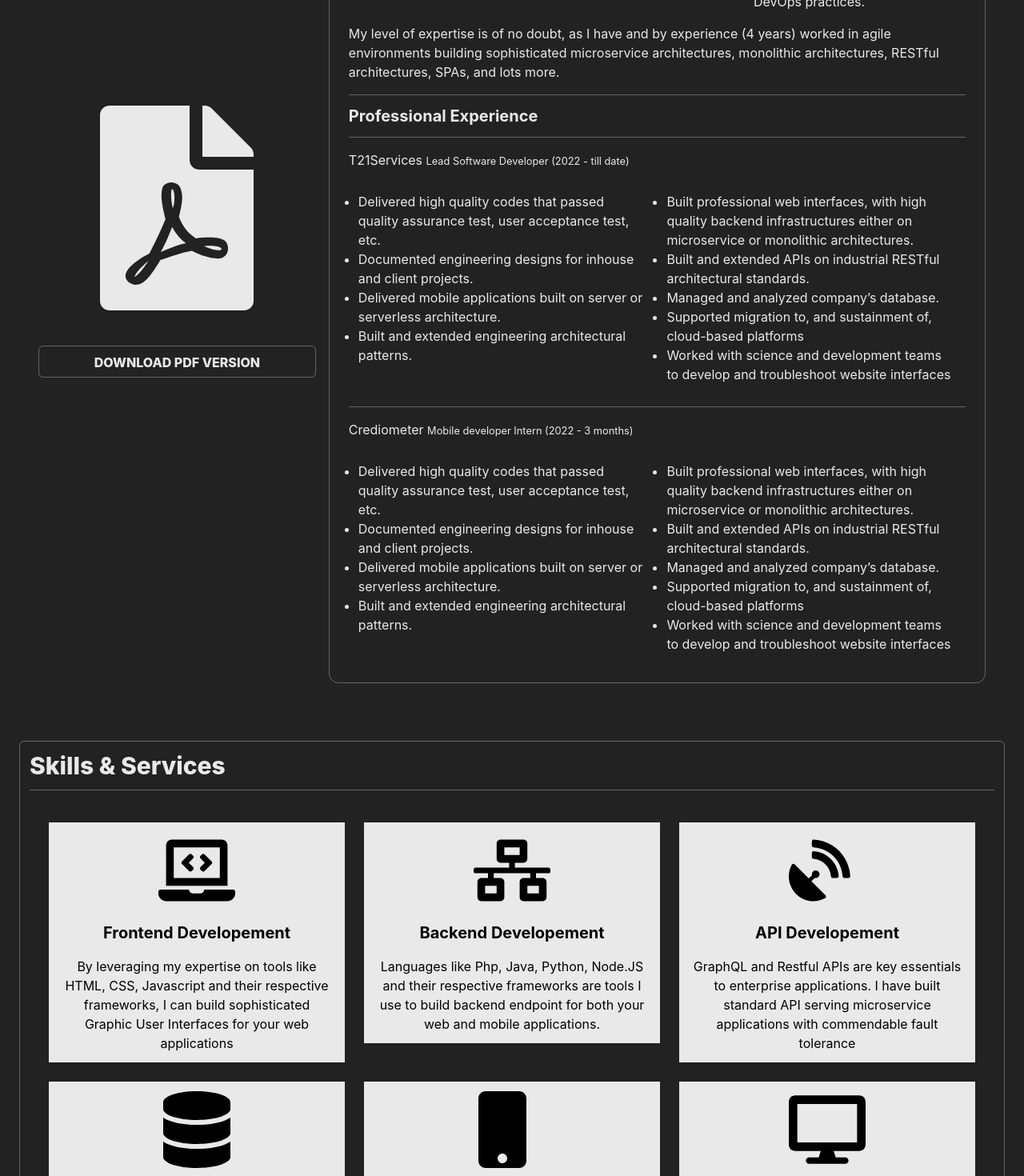
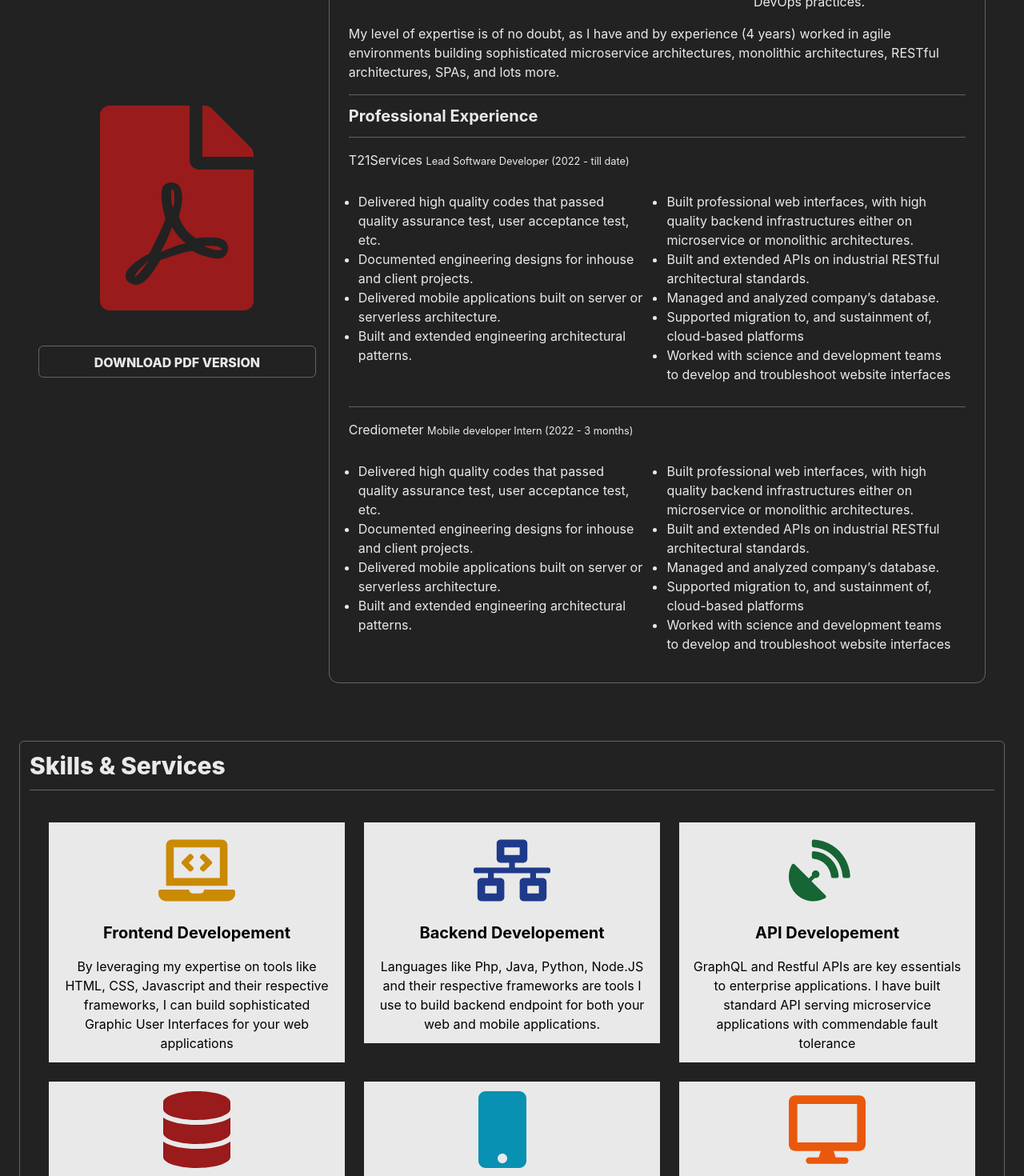
Before and after one commit to Chibueze-Adeyemi-Ajayi/REACT_portfolio, a React (Create React App) app: page / in a window 1280 px wide. Shown: the part 960-2430 px from the top of the page at 80% size. Built offline with nearby package versions, Linux system fonts and the light colour scheme.

Commit message:
My portfolio

```diff
--- a/src/components/contact.js
+++ b/src/components/contact.js
@@ -53,6 +53,12 @@ const Contact = () => {
                     <a className="underline text-blue-600" href="tel:+2348131869009">Call Me</a>
                     <a className="underline text-red-400" href="mailto:chibuezeadeyemi@gmail.com">Email Me</a>
                 </div>} />
+                <div className="w-full items-center h-fit p-6 flex flex-row space-x-4 border rounded-md border-white/30">
+                    <font className="text-6xl font-bold text-white/90">Thank you</font>
+                    <svg className="w-14 my-auto h-14" xmlns="http://www.w3.org/2000/svg" viewBox="0 0 496 512">
+                        <path className="fill-yellow-400" d="M0 256c0 137 111 248 248 248s248-111 248-248S385 8 248 8 0 119 0 256zm200-48c0 17.7-14.3 32-32 32s-32-14.3-32-32 14.3-32 32-32 32 14.3 32 32zm158.5 16.5c-14.8-13.2-46.2-13.2-61 0L288 233c-8.3 7.4-21.6.4-19.8-10.8 4-25.2 34.2-42.1 59.9-42.1S384 197 388 222.2c1.7 11.1-11.4 18.3-19.8 10.8l-9.7-8.5zM157.8 325.8C180.2 352.7 213 368 248 368s67.8-15.4 90.2-42.2c13.6-16.2 38.1 4.2 24.6 20.5C334.3 380.4 292.5 400 248 400s-86.3-19.6-114.8-53.8c-13.5-16.3 11.2-36.7 24.6-20.4z"/>
+                    </svg>
+                </div>
             </section>
         </div>
     );
--- a/src/components/overview.js
+++ b/src/components/overview.js
@@ -56,7 +56,7 @@ const Overview = () => {
                         </div>
                     </ul>
                     <font className="text-white/90">
-                        Additionally, I am excellent with mobile technologies like Android and IOS platforms. Combining my skillsets together,
+                        Additionally, I am excellent with mobile technologies like Android and IOS platforms. Combining my skillsets,
                         I have worked on powerful RESTful driven mobile applications designed using the industrial microservice architectural standard.
                     </font>
                 </div>
--- a/src/components/resume.js
+++ b/src/components/resume.js
@@ -6,7 +6,7 @@ const Resume = () => {
             <section className="lg:w-[500px] md:w-[400px] h-fit my-auto flex flex-col space-y-8">
                 <div className="w-full h-fit my-auto flex flex-col space-y-5">
                     <svg className="w-56 h-64 mx-auto my-auto" xmlns="http://www.w3.org/2000/svg" viewBox="0 0 384 512">
-                        <path className="fill-white/90" d="M181.9 256.1c-5-16-4.9-46.9-2-46.9 8.4 0 7.6 36.9 2 46.9zm-1.7 47.2c-7.7 20.2-17.3 43.3-28.4 62.7 18.3-7 39-17.2 62.9-21.9-12.7-9.6-24.9-23.4-34.5-40.8zM86.1 428.1c0 .8 13.2-5.4 34.9-40.2-6.7 6.3-29.1 24.5-34.9 40.2zM248 160h136v328c0 13.3-10.7 24-24 24H24c-13.3 0-24-10.7-24-24V24C0 10.7 10.7 0 24 0h200v136c0 13.2 10.8 24 24 24zm-8 171.8c-20-12.2-33.3-29-42.7-53.8 4.5-18.5 11.6-46.6 6.2-64.2-4.7-29.4-42.4-26.5-47.8-6.8-5 18.3-.4 44.1 8.1 77-11.6 27.6-28.7 64.6-40.8 85.8-.1 0-.1.1-.2.1-27.1 13.9-73.6 44.5-54.5 68 5.6 6.9 16 10 21.5 10 17.9 0 35.7-18 61.1-61.8 25.8-8.5 54.1-19.1 79-23.2 21.7 11.8 47.1 19.5 64 19.5 29.2 0 31.2-32 19.7-43.4-13.9-13.6-54.3-9.7-73.6-7.2zM377 105L279 7c-4.5-4.5-10.6-7-17-7h-6v128h128v-6.1c0-6.3-2.5-12.4-7-16.9zm-74.1 255.3c4.1-2.7-2.5-11.9-42.8-9 37.1 15.8 42.8 9 42.8 9z"/>
+                        <path className="fill-red-800" d="M181.9 256.1c-5-16-4.9-46.9-2-46.9 8.4 0 7.6 36.9 2 46.9zm-1.7 47.2c-7.7 20.2-17.3 43.3-28.4 62.7 18.3-7 39-17.2 62.9-21.9-12.7-9.6-24.9-23.4-34.5-40.8zM86.1 428.1c0 .8 13.2-5.4 34.9-40.2-6.7 6.3-29.1 24.5-34.9 40.2zM248 160h136v328c0 13.3-10.7 24-24 24H24c-13.3 0-24-10.7-24-24V24C0 10.7 10.7 0 24 0h200v136c0 13.2 10.8 24 24 24zm-8 171.8c-20-12.2-33.3-29-42.7-53.8 4.5-18.5 11.6-46.6 6.2-64.2-4.7-29.4-42.4-26.5-47.8-6.8-5 18.3-.4 44.1 8.1 77-11.6 27.6-28.7 64.6-40.8 85.8-.1 0-.1.1-.2.1-27.1 13.9-73.6 44.5-54.5 68 5.6 6.9 16 10 21.5 10 17.9 0 35.7-18 61.1-61.8 25.8-8.5 54.1-19.1 79-23.2 21.7 11.8 47.1 19.5 64 19.5 29.2 0 31.2-32 19.7-43.4-13.9-13.6-54.3-9.7-73.6-7.2zM377 105L279 7c-4.5-4.5-10.6-7-17-7h-6v128h128v-6.1c0-6.3-2.5-12.4-7-16.9zm-74.1 255.3c4.1-2.7-2.5-11.9-42.8-9 37.1 15.8 42.8 9 42.8 9z"/>
                     </svg> <br></br>
                     <a download href={cv} className="w-full h-10 text-white/90 font-extrabold text-center pt-2 border border-white/30 rounded-md">DOWNLOAD PDF VERSION</a>
                 </div>
--- a/src/components/skill.js
+++ b/src/components/skill.js
@@ -16,32 +16,32 @@ const Skill = () => {
                 <section className="w-full h-full p-6 grid grid-cols-3 gap-6">
                     <Card icon={
                         <svg className="w-24 mx-auto h-24" xmlns="http://www.w3.org/2000/svg" viewBox="0 0 640 512">
-                            <path className="fill-black" d="M255.03 261.65c6.25 6.25 16.38 6.25 22.63 0l11.31-11.31c6.25-6.25 6.25-16.38 0-22.63L253.25 192l35.71-35.72c6.25-6.25 6.25-16.38 0-22.63l-11.31-11.31c-6.25-6.25-16.38-6.25-22.63 0l-58.34 58.34c-6.25 6.25-6.25 16.38 0 22.63l58.35 58.34zm96.01-11.3l11.31 11.31c6.25 6.25 16.38 6.25 22.63 0l58.34-58.34c6.25-6.25 6.25-16.38 0-22.63l-58.34-58.34c-6.25-6.25-16.38-6.25-22.63 0l-11.31 11.31c-6.25 6.25-6.25 16.38 0 22.63L386.75 192l-35.71 35.72c-6.25 6.25-6.25 16.38 0 22.63zM624 416H381.54c-.74 19.81-14.71 32-32.74 32H288c-18.69 0-33.02-17.47-32.77-32H16c-8.8 0-16 7.2-16 16v16c0 35.2 28.8 64 64 64h512c35.2 0 64-28.8 64-64v-16c0-8.8-7.2-16-16-16zM576 48c0-26.4-21.6-48-48-48H112C85.6 0 64 21.6 64 48v336h512V48zm-64 272H128V64h384v256z"/>
+                            <path className="fill-yellow-600" d="M255.03 261.65c6.25 6.25 16.38 6.25 22.63 0l11.31-11.31c6.25-6.25 6.25-16.38 0-22.63L253.25 192l35.71-35.72c6.25-6.25 6.25-16.38 0-22.63l-11.31-11.31c-6.25-6.25-16.38-6.25-22.63 0l-58.34 58.34c-6.25 6.25-6.25 16.38 0 22.63l58.35 58.34zm96.01-11.3l11.31 11.31c6.25 6.25 16.38 6.25 22.63 0l58.34-58.34c6.25-6.25 6.25-16.38 0-22.63l-58.34-58.34c-6.25-6.25-16.38-6.25-22.63 0l-11.31 11.31c-6.25 6.25-6.25 16.38 0 22.63L386.75 192l-35.71 35.72c-6.25 6.25-6.25 16.38 0 22.63zM624 416H381.54c-.74 19.81-14.71 32-32.74 32H288c-18.69 0-33.02-17.47-32.77-32H16c-8.8 0-16 7.2-16 16v16c0 35.2 28.8 64 64 64h512c35.2 0 64-28.8 64-64v-16c0-8.8-7.2-16-16-16zM576 48c0-26.4-21.6-48-48-48H112C85.6 0 64 21.6 64 48v336h512V48zm-64 272H128V64h384v256z"/>
                         </svg>
                     } title="Frontend Developement" content="By leveraging my expertise on tools like HTML, CSS, Javascript and their respective frameworks, I can build sophisticated Graphic User Interfaces for your web applications"/>
                     <Card icon={
                         <svg className="w-24 mx-auto h-24" xmlns="http://www.w3.org/2000/svg" viewBox="0 0 640 512">
-                            <path className="fill-black" d="M640 264v-16c0-8.84-7.16-16-16-16H344v-40h72c17.67 0 32-14.33 32-32V32c0-17.67-14.33-32-32-32H224c-17.67 0-32 14.33-32 32v128c0 17.67 14.33 32 32 32h72v40H16c-8.84 0-16 7.16-16 16v16c0 8.84 7.16 16 16 16h104v40H64c-17.67 0-32 14.33-32 32v128c0 17.67 14.33 32 32 32h160c17.67 0 32-14.33 32-32V352c0-17.67-14.33-32-32-32h-56v-40h304v40h-56c-17.67 0-32 14.33-32 32v128c0 17.67 14.33 32 32 32h160c17.67 0 32-14.33 32-32V352c0-17.67-14.33-32-32-32h-56v-40h104c8.84 0 16-7.16 16-16zM256 128V64h128v64H256zm-64 320H96v-64h96v64zm352 0h-96v-64h96v64z"/>
+                            <path className="fill-blue-900" d="M640 264v-16c0-8.84-7.16-16-16-16H344v-40h72c17.67 0 32-14.33 32-32V32c0-17.67-14.33-32-32-32H224c-17.67 0-32 14.33-32 32v128c0 17.67 14.33 32 32 32h72v40H16c-8.84 0-16 7.16-16 16v16c0 8.84 7.16 16 16 16h104v40H64c-17.67 0-32 14.33-32 32v128c0 17.67 14.33 32 32 32h160c17.67 0 32-14.33 32-32V352c0-17.67-14.33-32-32-32h-56v-40h304v40h-56c-17.67 0-32 14.33-32 32v128c0 17.67 14.33 32 32 32h160c17.67 0 32-14.33 32-32V352c0-17.67-14.33-32-32-32h-56v-40h104c8.84 0 16-7.16 16-16zM256 128V64h128v64H256zm-64 320H96v-64h96v64zm352 0h-96v-64h96v64z"/>
                         </svg>
                     } title="Backend Developement" content="Languages like Php, Java, Python, Node.JS and their respective frameworks are tools I use to build backend endpoint for both your web and mobile applications."/>
                     <Card icon={
                         <svg className="w-24 mx-auto h-24" xmlns="http://www.w3.org/2000/svg" viewBox="0 0 640 512">
-                            <path className="fill-black" d="M305.44954,462.59c7.39157,7.29792,6.18829,20.09661-3.00038,25.00356-77.713,41.80281-176.72559,29.9105-242.34331-35.7082C-5.49624,386.28227-17.404,287.362,24.41381,209.554c4.89125-9.095,17.68975-10.29834,25.00318-3.00043L166.22872,323.36708l27.39411-27.39452c-.68759-2.60974-1.594-5.00071-1.594-7.81361a32.00407,32.00407,0,1,1,32.00407,32.00455c-2.79723,0-5.20378-.89075-7.79786-1.594l-27.40974,27.41015ZM511.9758,303.06732a16.10336,16.10336,0,0,1-16.002,17.00242H463.86031a15.96956,15.96956,0,0,1-15.89265-15.00213C440.46671,175.5492,336.45348,70.53427,207.03078,63.53328a15.84486,15.84486,0,0,1-15.00191-15.90852V16.02652A16.09389,16.09389,0,0,1,209.031.02425C372.25491,8.61922,503.47472,139.841,511.9758,303.06732Zm-96.01221-.29692a16.21093,16.21093,0,0,1-16.11142,17.29934H367.645a16.06862,16.06862,0,0,1-15.89265-14.70522c-6.90712-77.01094-68.118-138.91037-144.92467-145.22376a15.94,15.94,0,0,1-14.79876-15.89289V112.13393a16.134,16.134,0,0,1,17.29908-16.096C319.45132,104.5391,407.55627,192.64538,415.96359,302.7704Z"/>
+                            <path className="fill-green-800" d="M305.44954,462.59c7.39157,7.29792,6.18829,20.09661-3.00038,25.00356-77.713,41.80281-176.72559,29.9105-242.34331-35.7082C-5.49624,386.28227-17.404,287.362,24.41381,209.554c4.89125-9.095,17.68975-10.29834,25.00318-3.00043L166.22872,323.36708l27.39411-27.39452c-.68759-2.60974-1.594-5.00071-1.594-7.81361a32.00407,32.00407,0,1,1,32.00407,32.00455c-2.79723,0-5.20378-.89075-7.79786-1.594l-27.40974,27.41015ZM511.9758,303.06732a16.10336,16.10336,0,0,1-16.002,17.00242H463.86031a15.96956,15.96956,0,0,1-15.89265-15.00213C440.46671,175.5492,336.45348,70.53427,207.03078,63.53328a15.84486,15.84486,0,0,1-15.00191-15.90852V16.02652A16.09389,16.09389,0,0,1,209.031.02425C372.25491,8.61922,503.47472,139.841,511.9758,303.06732Zm-96.01221-.29692a16.21093,16.21093,0,0,1-16.11142,17.29934H367.645a16.06862,16.06862,0,0,1-15.89265-14.70522c-6.90712-77.01094-68.118-138.91037-144.92467-145.22376a15.94,15.94,0,0,1-14.79876-15.89289V112.13393a16.134,16.134,0,0,1,17.29908-16.096C319.45132,104.5391,407.55627,192.64538,415.96359,302.7704Z"/>
                         </svg>
                     } title="API Developement" content="GraphQL and Restful APIs are key essentials to enterprise applications. I have built standard API serving microservice applications with commendable fault tolerance"/>
                     <Card icon={
                         <svg className="w-24 mx-auto h-24" xmlns="http://www.w3.org/2000/svg" viewBox="0 0 448 512">
-                            <path className="fill-black" d="M448 73.143v45.714C448 159.143 347.667 192 224 192S0 159.143 0 118.857V73.143C0 32.857 100.333 0 224 0s224 32.857 224 73.143zM448 176v102.857C448 319.143 347.667 352 224 352S0 319.143 0 278.857V176c48.125 33.143 136.208 48.572 224 48.572S399.874 209.143 448 176zm0 160v102.857C448 479.143 347.667 512 224 512S0 479.143 0 438.857V336c48.125 33.143 136.208 48.572 224 48.572S399.874 369.143 448 336z"/>
+                            <path className="fill-red-800" d="M448 73.143v45.714C448 159.143 347.667 192 224 192S0 159.143 0 118.857V73.143C0 32.857 100.333 0 224 0s224 32.857 224 73.143zM448 176v102.857C448 319.143 347.667 352 224 352S0 319.143 0 278.857V176c48.125 33.143 136.208 48.572 224 48.572S399.874 209.143 448 176zm0 160v102.857C448 479.143 347.667 512 224 512S0 479.143 0 438.857V336c48.125 33.143 136.208 48.572 224 48.572S399.874 369.143 448 336z"/>
                         </svg>
                     } title="Database Management" content="Data is the heart of every ground breaking technology, I can build and manage SQL and No-SQL based database system serving both your mobile and web applications"/>
                     <Card icon={
                         <svg className="w-24 mx-auto h-24" xmlns="http://www.w3.org/2000/svg" viewBox="0 0 448 512">
-                            <path className="fill-black" d="M272 0H48C21.5 0 0 21.5 0 48v416c0 26.5 21.5 48 48 48h224c26.5 0 48-21.5 48-48V48c0-26.5-21.5-48-48-48zM160 480c-17.7 0-32-14.3-32-32s14.3-32 32-32 32 14.3 32 32-14.3 32-32 32z"/>
+                            <path className="fill-cyan-600" d="M272 0H48C21.5 0 0 21.5 0 48v416c0 26.5 21.5 48 48 48h224c26.5 0 48-21.5 48-48V48c0-26.5-21.5-48-48-48zM160 480c-17.7 0-32-14.3-32-32s14.3-32 32-32 32 14.3 32 32-14.3 32-32 32z"/>
                         </svg>
                     } title="Mobile Apps developement" content="Mobile apps for Android and IOS devices are essentials for businesses today, my ability to use Flutter, Java, and Object C have made me built software solutions in this arena"/>
                     <Card icon={
                         <svg className="w-24 mx-auto h-24" xmlns="http://www.w3.org/2000/svg" viewBox="0 0 576 512">
-                            <path className="fill-black" d="M528 0H48C21.5 0 0 21.5 0 48v320c0 26.5 21.5 48 48 48h192l-16 48h-72c-13.3 0-24 10.7-24 24s10.7 24 24 24h272c13.3 0 24-10.7 24-24s-10.7-24-24-24h-72l-16-48h192c26.5 0 48-21.5 48-48V48c0-26.5-21.5-48-48-48zm-16 352H64V64h448v288z"/>
+                            <path className="fill-orange-600" d="M528 0H48C21.5 0 0 21.5 0 48v320c0 26.5 21.5 48 48 48h192l-16 48h-72c-13.3 0-24 10.7-24 24s10.7 24 24 24h272c13.3 0 24-10.7 24-24s-10.7-24-24-24h-72l-16-48h192c26.5 0 48-21.5 48-48V48c0-26.5-21.5-48-48-48zm-16 352H64V64h448v288z"/>
                         </svg>
                     } title="Desktop App developement" content="Flutter framework has really reduced development cost, and my efficiency with this tool makes me develop power desktop apps for Windows, linux, and MacOS"/>
 
```
